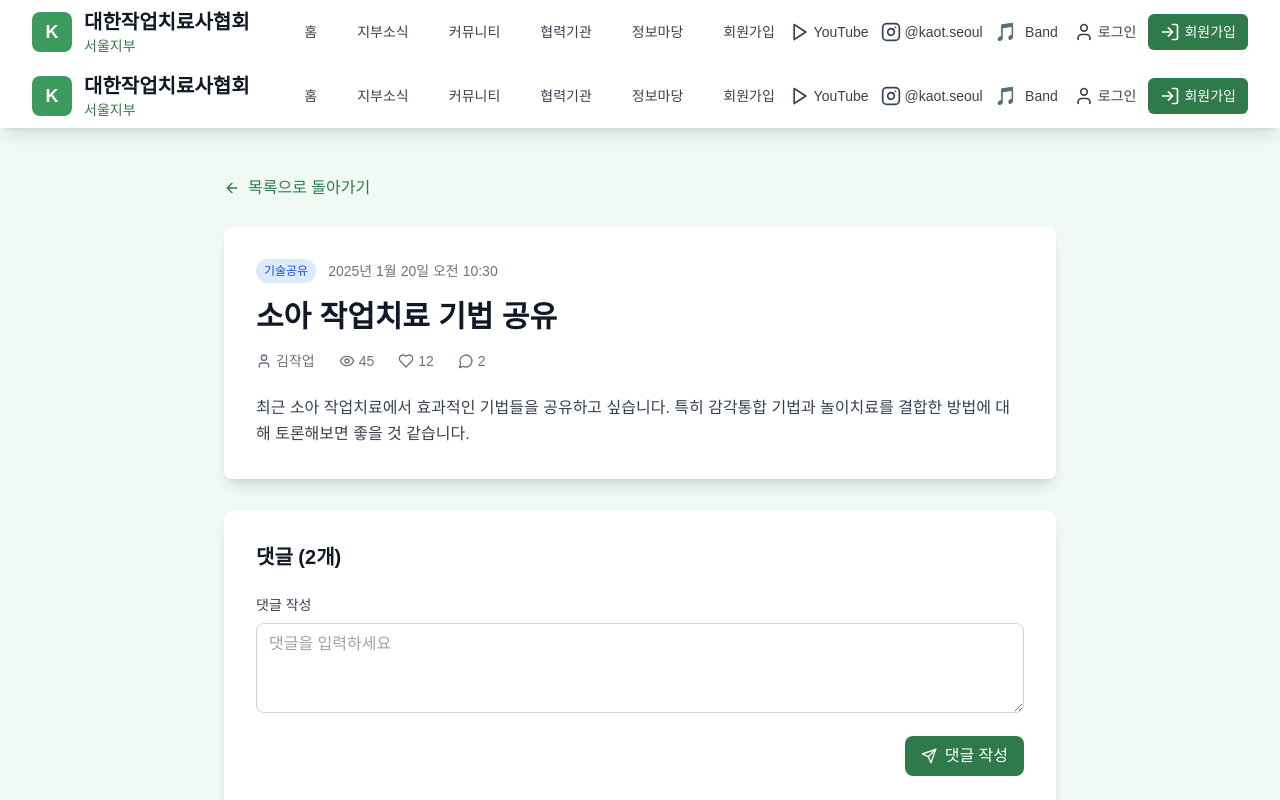
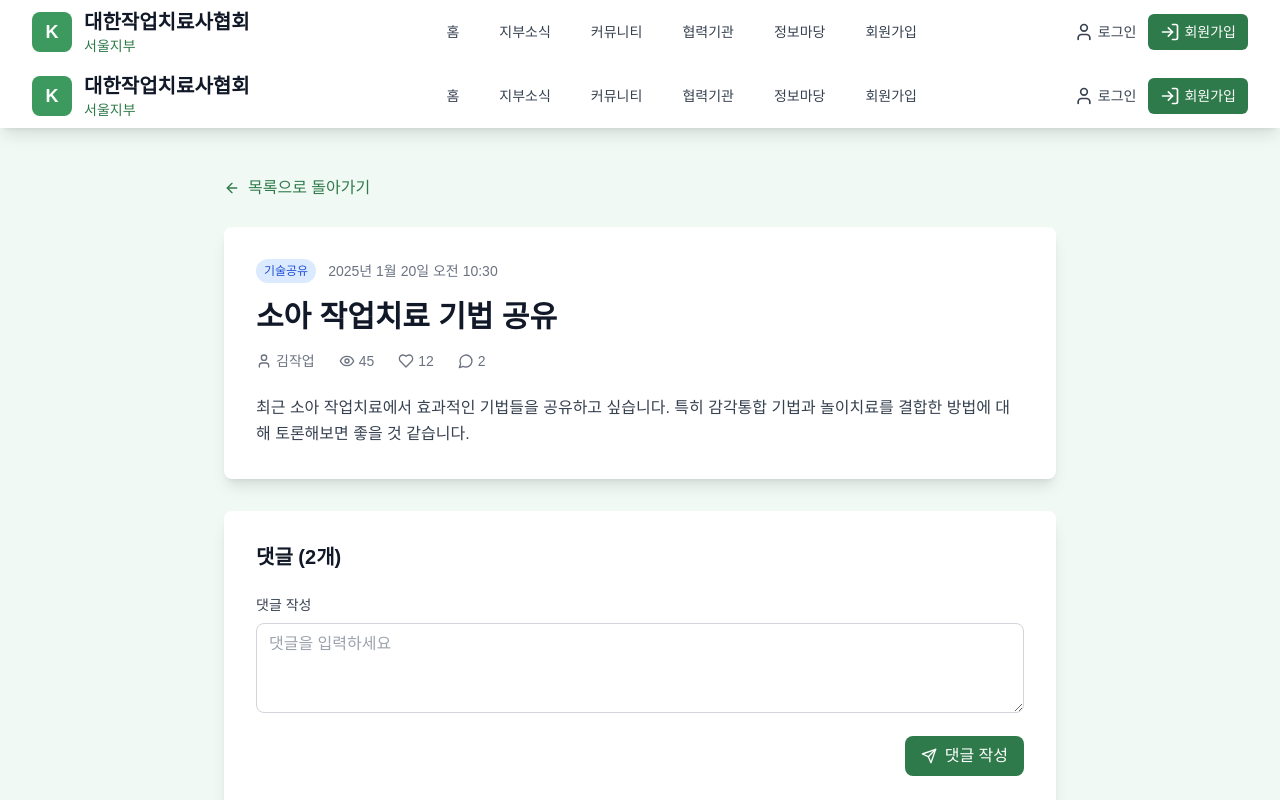
Before and after one commit to hamhyeonggwang/kaot.seoul, a Next.js app: page /community/1 in a window 1280 px wide. Shown: the top 800 px of the page. Built offline with nearby package versions, Linux system fonts and the light colour scheme.

Commit message:
feat: 네비게이션에서 SNS 링크 제거 - 유튜브, 인스타, 밴드 메뉴 삭제

```diff
--- a/components/Navigation.tsx
+++ b/components/Navigation.tsx
@@ -3,7 +3,7 @@
 import { useState, useEffect } from 'react'
 import Link from 'next/link'
 import { useRouter } from 'next/navigation'
-import { Menu, X, Instagram, Play, LogIn, User, Settings, LogOut } from 'lucide-react'
+import { Menu, X, LogIn, User, LogOut } from 'lucide-react'
 import { auth } from '@/app/utils/auth'
 
 export default function Navigation() {
@@ -86,36 +86,7 @@ export default function Navigation() {
 
           {/* Social Links & Login & Mobile menu button */}
           <div className="flex items-center space-x-4">
-            {/* Social Links */}
-            <div className="hidden md:flex items-center space-x-3">
-              <a
-                href="https://www.youtube.com/@kaot-ot-ati"
-                target="_blank"
-                rel="noopener noreferrer"
-                className="flex items-center text-gray-700 hover:text-kaot-green-600 transition-colors duration-200"
-              >
-                <Play className="h-5 w-5" />
-                <span className="ml-1 text-sm font-medium">YouTube</span>
-              </a>
-              <a
-                href="https://www.instagram.com/kaot.seoul"
-                target="_blank"
-                rel="noopener noreferrer"
-                className="flex items-center text-gray-700 hover:text-kaot-green-600 transition-colors duration-200"
-              >
-                <Instagram className="h-5 w-5" />
-                <span className="ml-1 text-sm font-medium">@kaot.seoul</span>
-              </a>
-              <a
-                href="https://www.band.us/band/82793225/invite"
-                target="_blank"
-                rel="noopener noreferrer"
-                className="flex items-center text-gray-700 hover:text-kaot-green-600 transition-colors duration-200"
-              >
-                <span className="text-lg mr-1">🎵</span>
-                <span className="ml-1 text-sm font-medium">Band</span>
-              </a>
-            </div>
+
 
             {/* Login/User Buttons */}
             <div className="hidden md:flex items-center space-x-3">
@@ -203,49 +174,10 @@ export default function Navigation() {
                 {item.name}
               </Link>
             ))}
-            {/* Social Links in Mobile Menu */}
+            {/* Login/User in Mobile Menu */}
             <div className="border-t border-gray-200 pt-2 mt-2">
-              <a
-                href="https://www.youtube.com/@kaot-ot-ati"
-                target="_blank"
-                rel="noopener noreferrer"
-                className="text-gray-700 hover:text-kaot-green-600 block px-3 py-2 rounded-md text-base font-medium transition-colors duration-200"
-                onClick={() => setIsMenuOpen(false)}
-              >
-                <div className="flex items-center">
-                  <Play className="h-5 w-5 mr-2" />
-                  <span>YouTube</span>
-                </div>
-              </a>
-              <a
-                href="https://www.instagram.com/kaot.seoul"
-                target="_blank"
-                rel="noopener noreferrer"
-                className="text-gray-700 hover:text-kaot-green-600 block px-3 py-2 rounded-md text-base font-medium transition-colors duration-200"
-                onClick={() => setIsMenuOpen(false)}
-              >
-                <div className="flex items-center">
-                  <Instagram className="h-5 w-5 mr-2" />
-                  <span>@kaot.seoul</span>
-                </div>
-              </a>
-              <a
-                href="https://www.band.us/band/82793225/invite"
-                target="_blank"
-                rel="noopener noreferrer"
-                className="text-gray-700 hover:text-kaot-green-600 block px-3 py-2 rounded-md text-base font-medium transition-colors duration-200"
-                onClick={() => setIsMenuOpen(false)}
-              >
-                <div className="flex items-center">
-                  <span className="text-lg mr-2">🎵</span>
-                  <span>Band</span>
-                </div>
-              </a>
-
-              {/* Login/User in Mobile Menu */}
               {isLoggedIn ? (
                 <>
-                  <div className="border-t border-gray-200 pt-2 mt-2">
                   <div className="px-3 py-2 text-xs text-gray-500">
                     {user?.email}
                   </div>
@@ -261,7 +193,6 @@ export default function Navigation() {
                       <span>로그아웃</span>
                     </div>
                   </button>
-                  </div>
                 </>
               ) : (
                 <>
@@ -287,8 +218,6 @@ export default function Navigation() {
                   </Link>
                 </>
               )}
-
-
             </div>
           </div>
         </div>
```
Lines whose indentation alone changed are shown as unchanged.
